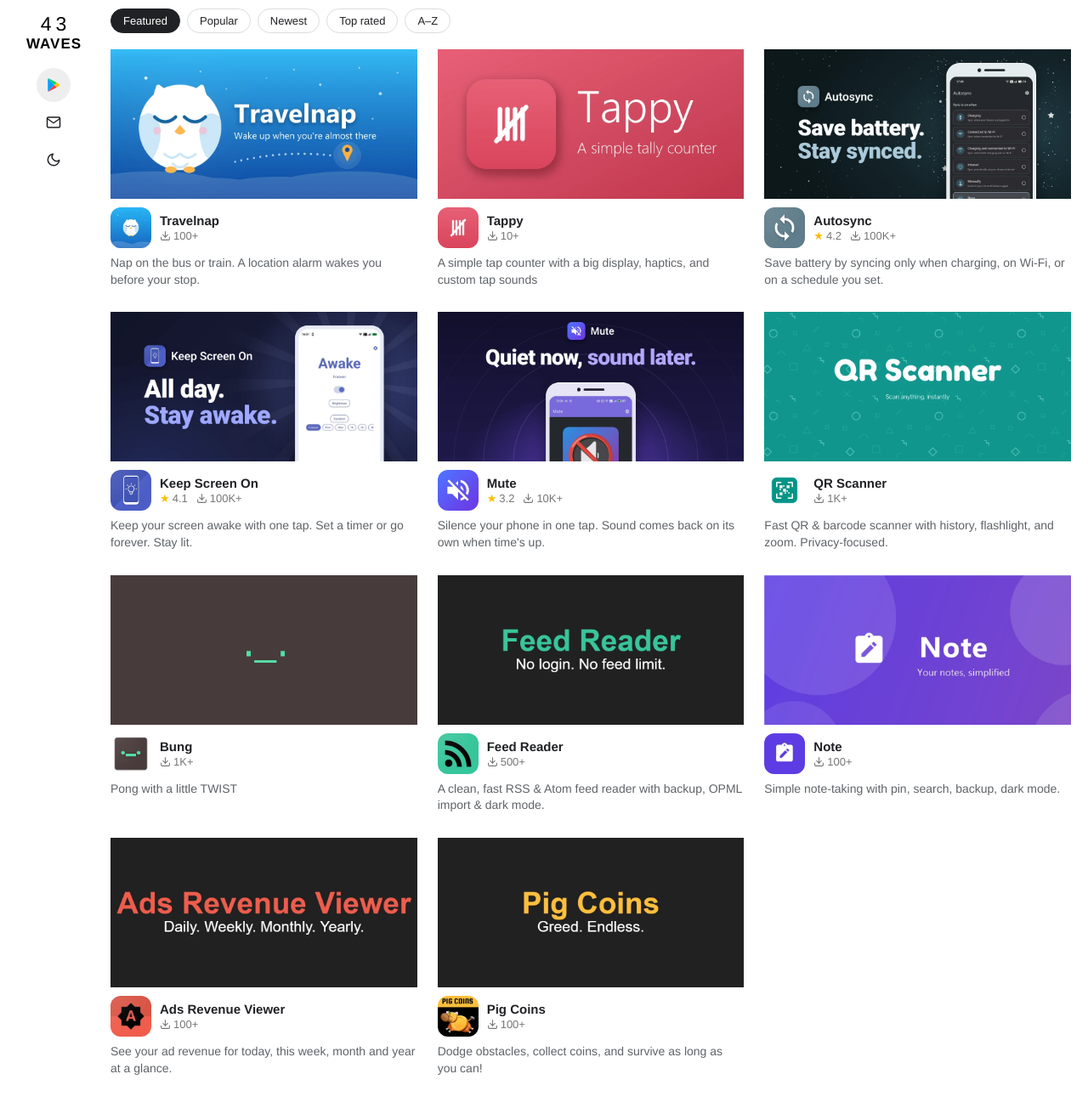
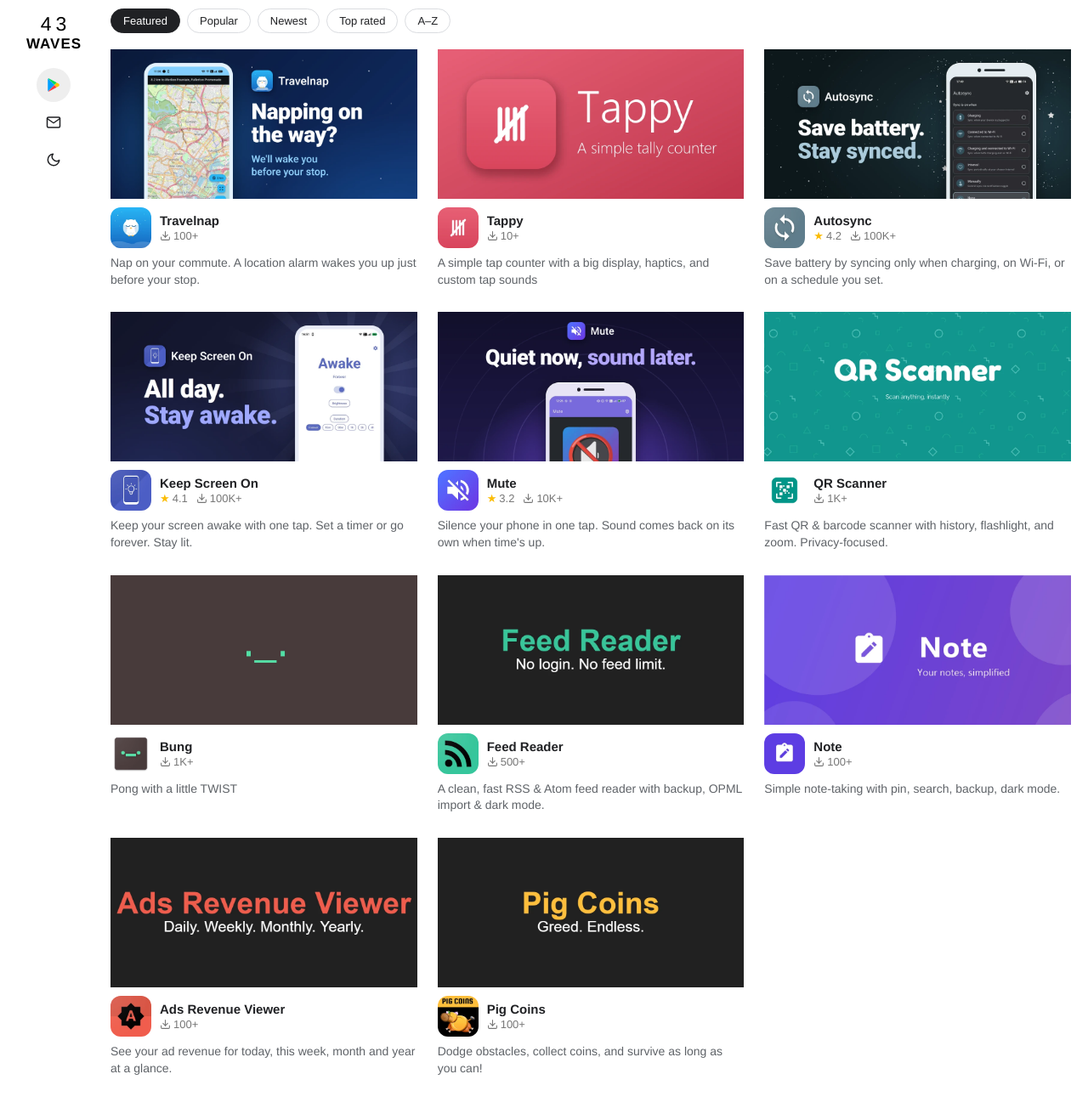
Before and after one commit to 43waves/43waves.github.io, a Jekyll site: the page built from index.html, in a window 1280 px wide and 1317 px high. Shown: the top 1304 px of the window at 85% size. Built offline with Jekyll 4.4.1, drawn with Linux system fonts in a browser that asks for light colours; nearby versions of some CDN libraries; Markdown is read by kramdown in place of the engine named in the settings.

Commit message:
Update Play Store stats

```diff
--- a/_data/play_stats.yml
+++ b/_data/play_stats.yml
@@ -53,8 +53,8 @@ com.tlgames.pigcoins:
 com.redwolf.travelnap:
   installs: 100+
   released: '2026-08-18'
-  description: Nap on the bus or train. A location alarm wakes you before your stop.
-  feature_url: https://play-lh.googleusercontent.com/kTWk6XBd_OJWSyRqnIfsiQR6CRcUi1bOT69pQ5HOlZFAoLvYaj5VaWk4v7MCTlUib1D6B-ixEF2JX7UflL-mKw
+  description: Nap on your commute. A location alarm wakes you up just before your stop.
+  feature_url: https://play-lh.googleusercontent.com/jzIjm25gBKB_Nl9FCH54l-rUoUuDqwt1DFtbDQAW7dcgoU-iMYgef7Wabls4D2berr1Fe3JqHYvYAEyY9t59hw
   icon_url: https://play-lh.googleusercontent.com/SDOnJKzZRtW_5FivScDdLUcrw70x8qrUBNuSB3SLj0-Bo-H9T-NRFix3JuOFSn_vSKELegGqkPQFZBwDhB8DFg
 com.redwolf.ads_revenue_viewer:
   installs: 100+
```
Also changed, not shown: images/apps/com.redwolf.travelnap-feature.webp.
